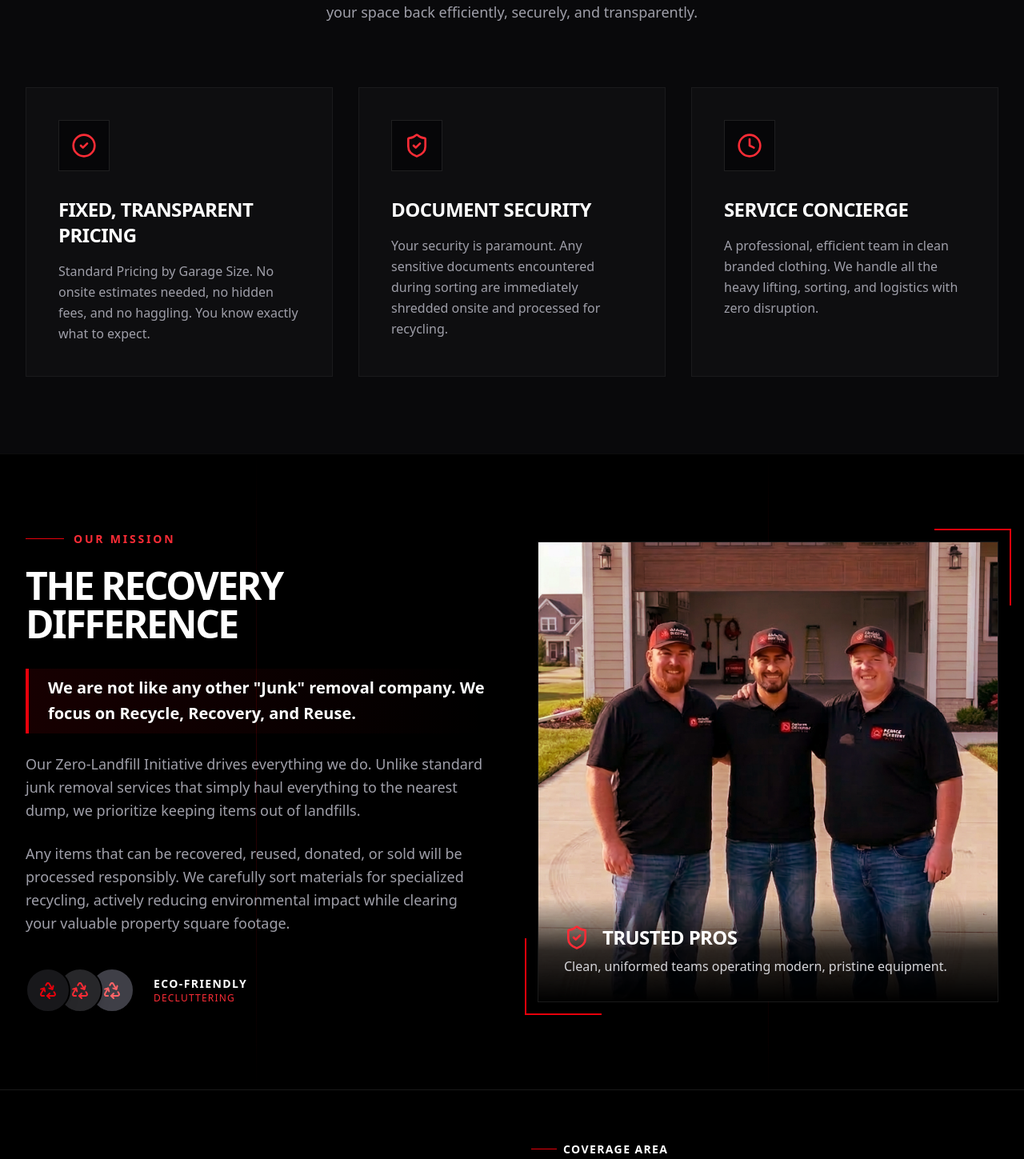
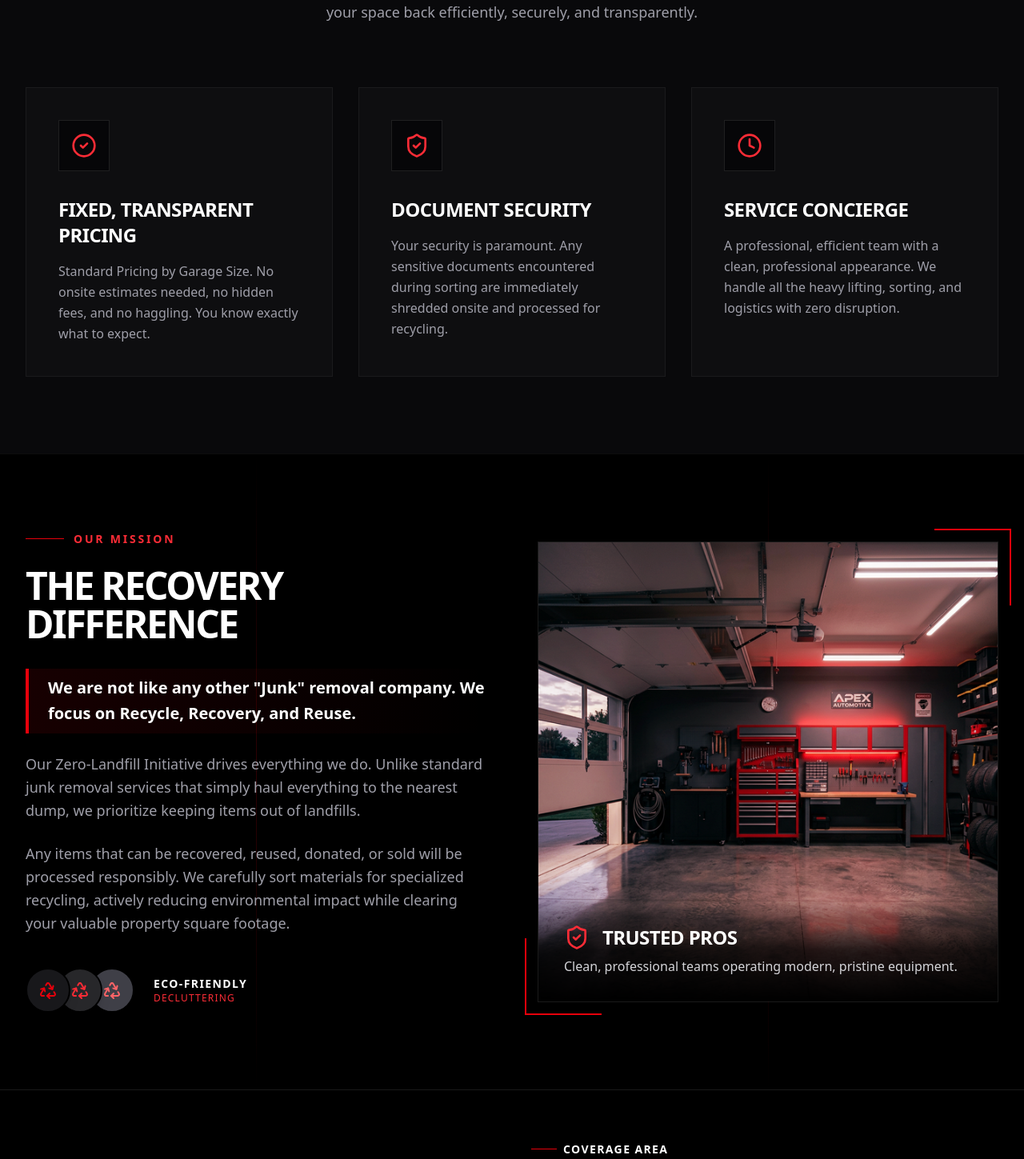
Before and after one commit to Albright-Digital-Solutions/the-business, a React (Vite) app: page / in a window 1280 px wide. Shown: the part 1058-2507 px from the top of the page at 80% size. Built offline with nearby package versions, Linux system fonts and the light colour scheme.

Commit message:
Update Home page: replace uniform/branded language with professional appearance, replace team photo with workspace image

```diff
--- a/src/pages/Home.tsx
+++ b/src/pages/Home.tsx
@@ -129,7 +129,7 @@ export default function Home() {
               {
                 icon: <Clock className="h-8 w-8 text-red-500" />,
                 title: "Service Concierge",
-                desc: "A professional, efficient team in clean branded clothing. We handle all the heavy lifting, sorting, and logistics with zero disruption."
+                desc: "A professional, efficient team with a clean, professional appearance. We handle all the heavy lifting, sorting, and logistics with zero disruption."
               }
             ].map((item, i) => (
               <motion.div
@@ -207,8 +207,8 @@ export default function Home() {
               <div className="aspect-[4/5] md:aspect-square rounded-none overflow-hidden border border-white/10 relative group">
                 <div className="absolute inset-0 bg-red-600/20 mix-blend-overlay z-10 group-hover:bg-transparent transition-colors duration-500"></div>
                 <img
-                  src="/images/mcj1.png"
-                  alt="Professional Garage Recovery Team"
+                  src="/images/garage_professional.png"
+                  alt="Professional Garage Recovery Workspace"
                   className="object-cover w-full h-full transform group-hover:scale-105 transition-transform duration-700"
                 />
 
@@ -218,7 +218,7 @@ export default function Home() {
                     <ShieldCheck className="w-8 h-8 text-red-500" />
                     <span className="font-black text-2xl text-white uppercase tracking-tight">Trusted Pros</span>
                   </div>
-                  <p className="text-zinc-300 font-medium">Clean, uniformed teams operating modern, pristine equipment.</p>
+                  <p className="text-zinc-300 font-medium">Clean, professional teams operating modern, pristine equipment.</p>
                 </div>
               </div>
 
```
Also changed, not shown: public/images/garage_professional.png (added).
